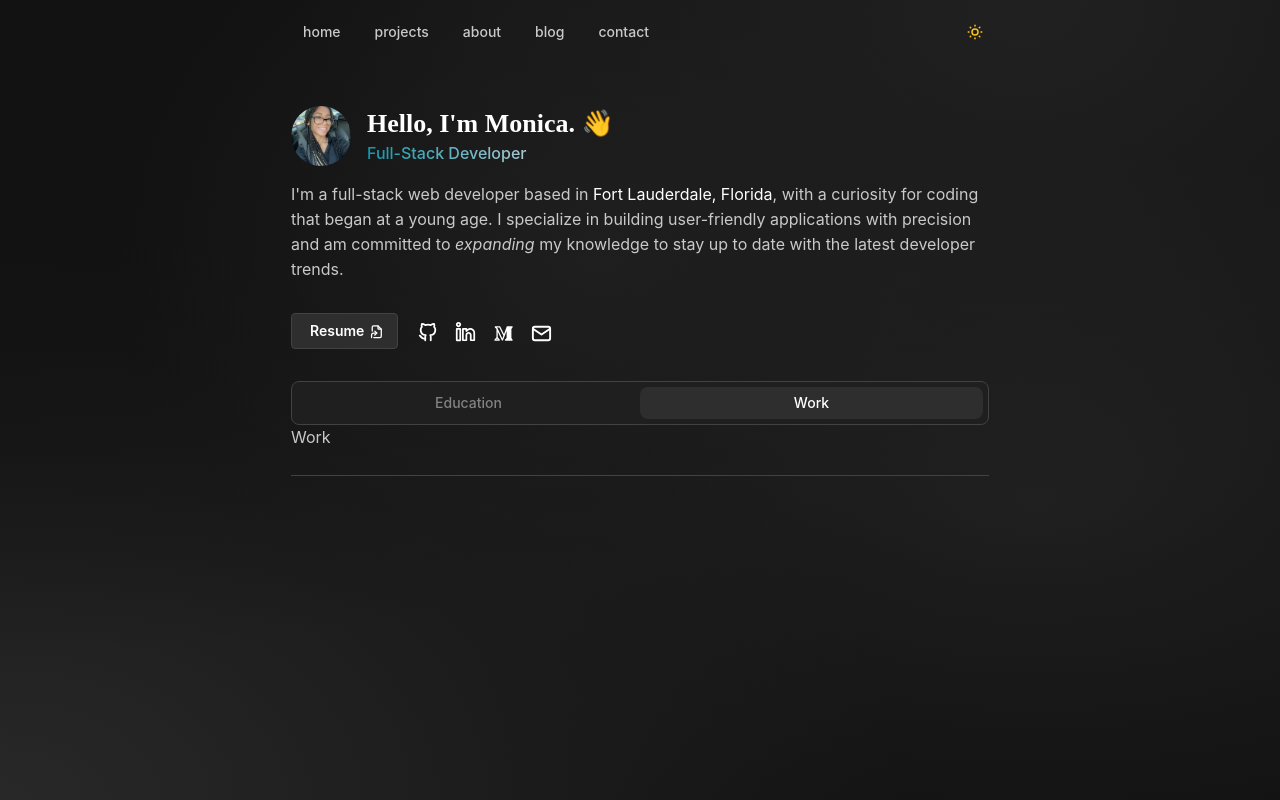
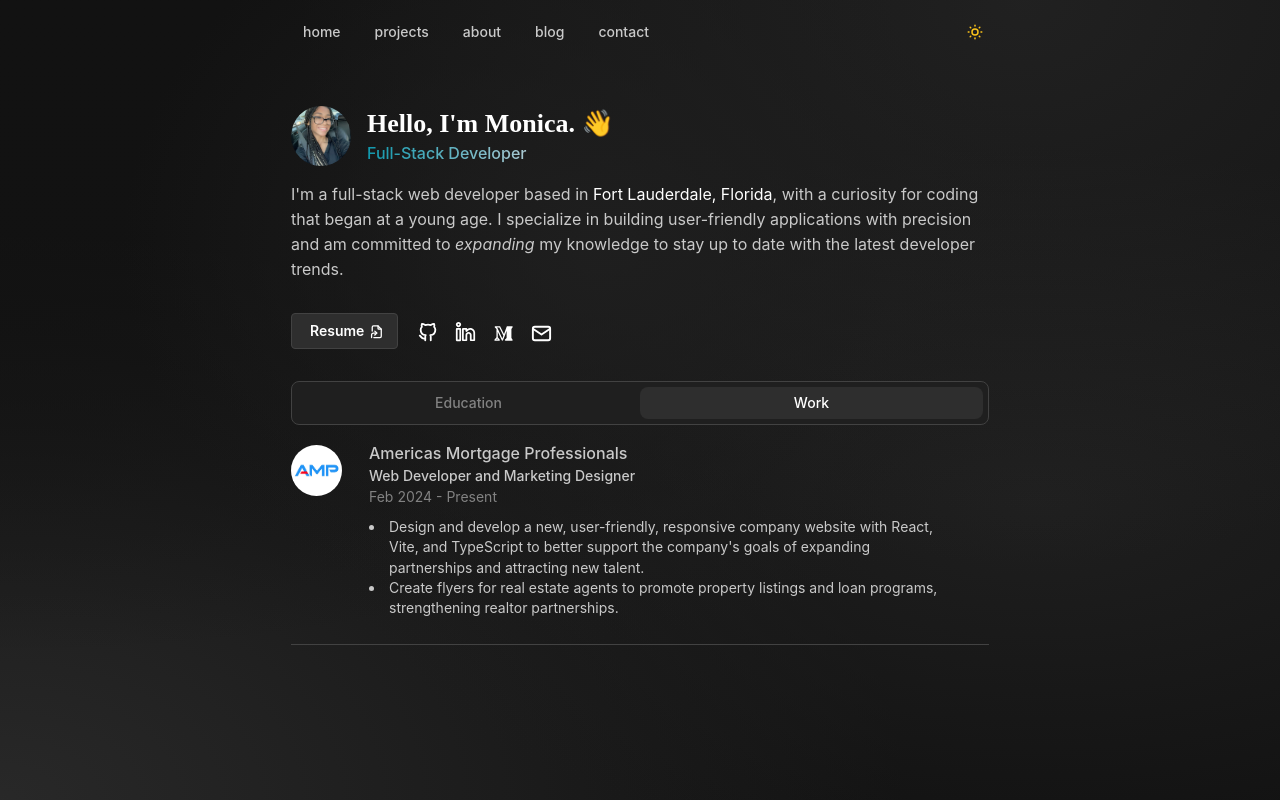
Before and after one commit to monicaalyssa/nextjs-portfolio, a Next.js app: page / in a window 1280 px wide. Both pictures are taken after a click on the button "Work". Built offline with nearby package versions, Linux system fonts and the light colour scheme; a web font is replaced by a local one.

Commit message:
Add work experience

```diff
--- a/src/app/globals.css
+++ b/src/app/globals.css
@@ -34,6 +34,10 @@ body {
   top: 0.1px
 }
 
+.listWrapper {
+  width: 91%;
+}
+
 body {
   background: var(--mantine-color-body);
   background-repeat: no-repeat;
--- a/src/app/main/education.tsx
+++ b/src/app/main/education.tsx
@@ -6,16 +6,16 @@ export default function Education() {
     return (
         <Timeline my="lg" color="var(--mantine-color-default)" active={1} bulletSize={50} lineWidth={2}>
             <Timeline.Item bullet={<Avatar size={51}
-            src="https://yt3.googleusercontent.com/IRgDpgFolu8eHLU9ElcWkaY1TA7mNPGQUV05TCLRKJqEVm9HYggTiVeX42Dq1cIdH2v5LNNglg=s900-c-k-c0x00ffffff-no-rj" />} title="CareerFoundry">
+            src="/education_logo.png" />} title="CareerFoundry">
             <Text fw={500} size="sm">Full-Stack Development Certificate</Text>
             <Text c="dimmed" size="sm">Dec 2023 - Dec 2024</Text>
             <Text mt="xs" size="sm">Intensive, project-based online training program focused on front-end
             and back-end web development. Coursework includes:</Text>
 
             <List my="xs" size="sm">
-                <ListItem>Frontend: JavaScript, React, HTML/CSS, React Native, Progressive Web Apps</ListItem>
-                <ListItem>Backend: Node.js, Express, REST APIs, OAuth, MongoDB, Firebase, PostgreSQL, JWT, AWS</ListItem>
-                <ListItem>Testing: Jest, Test-Driven Development, Puppeteer, Cucumber</ListItem>
+                <ListItem classNames={{itemWrapper: "listWrapper"}}>Frontend: JavaScript, React, HTML/CSS, React Native, Progressive Web Apps</ListItem>
+                <ListItem classNames={{itemWrapper: "listWrapper"}}>Backend: Node.js, Express, REST APIs, Authentication, MongoDB, Firebase, PostgreSQL, AWS</ListItem>
+                <ListItem classNames={{itemWrapper: "listWrapper"}}>Testing: Jest, Test-Driven Development, Puppeteer, Cucumber</ListItem>
             </List>
             <Link target="_blank" href="/Certificate.pdf">
             <Button aria-label="View CareerFoundry Certificate" variant="default" size="compact-xs">View Certificate</Button>
--- a/src/app/main/work.tsx
+++ b/src/app/main/work.tsx
@@ -1,7 +1,21 @@
-import { Text } from "@mantine/core";
+import { Avatar, List, ListItem, Text, Timeline } from "@mantine/core";
 
 export default function Work() {
+
     return (
-        <Text>Work</Text>
+        <Timeline my="lg" color="var(--mantine-color-default)" active={1} bulletSize={50} lineWidth={2}>
+            <Timeline.Item bullet={<Avatar size={51}
+            src="/work_logo.png" />} title="Americas Mortgage Professionals">
+            <Text fw={500} size="sm">Web Developer and Marketing Designer</Text>
+            <Text c="dimmed" size="sm">Feb 2024 - Present</Text>
+            <Text mt="xs" size="sm"></Text>
+
+            <List my="xs" size="sm">
+                <ListItem classNames={{itemWrapper: "listWrapper"}}>Design and develop a new, user-friendly, responsive company website with React, Vite, and TypeScript to better support the company&apos;s goals of expanding partnerships and attracting new talent.</ListItem>
+                <ListItem classNames={{itemWrapper: "listWrapper"}}>Create flyers for real estate agents to promote property listings and loan programs, strengthening realtor partnerships.</ListItem>
+            </List>
+
+            </Timeline.Item>
+        </Timeline>
     )
 }
```
Also changed, not shown: public/education_logo.png (added), public/work_logo.png (added).
